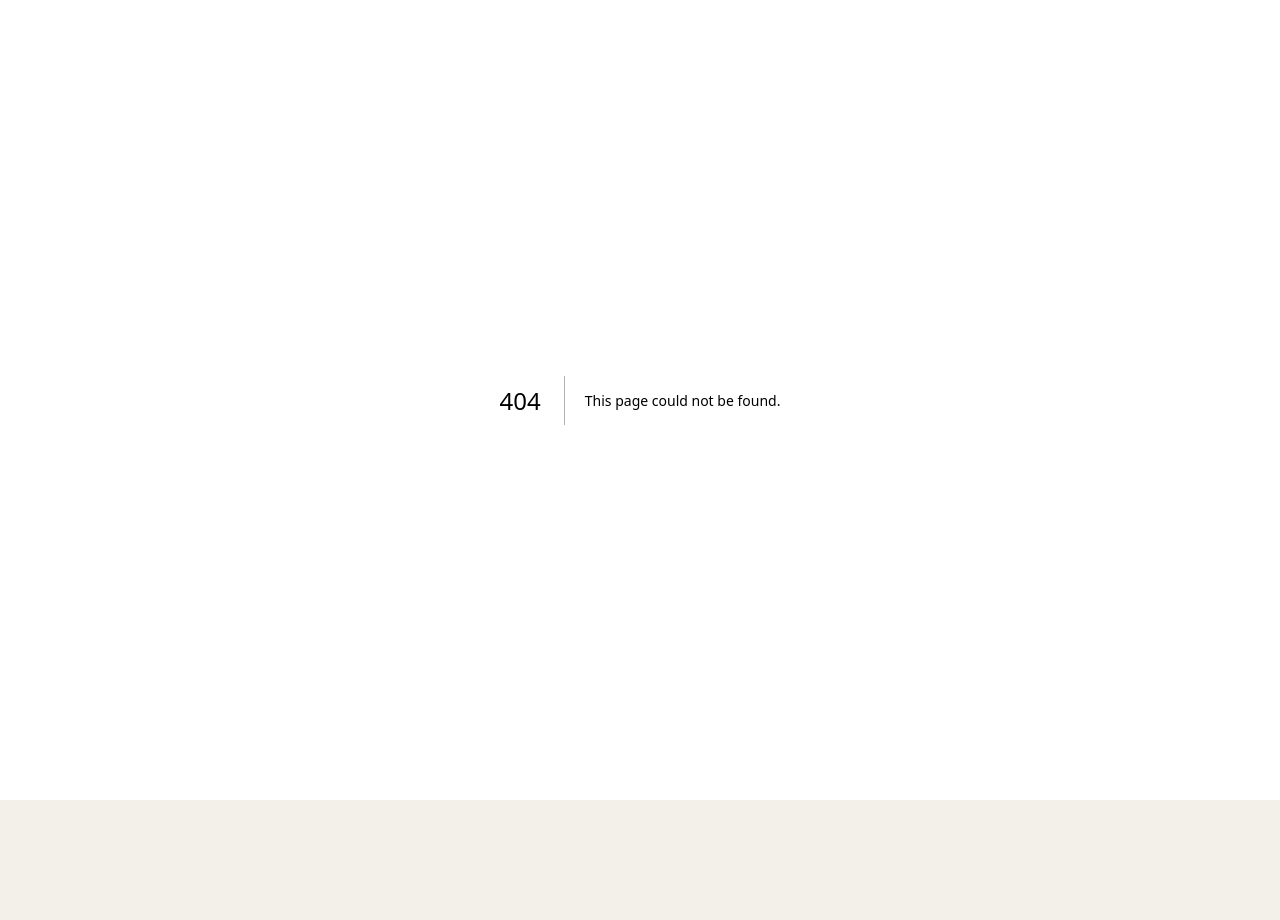
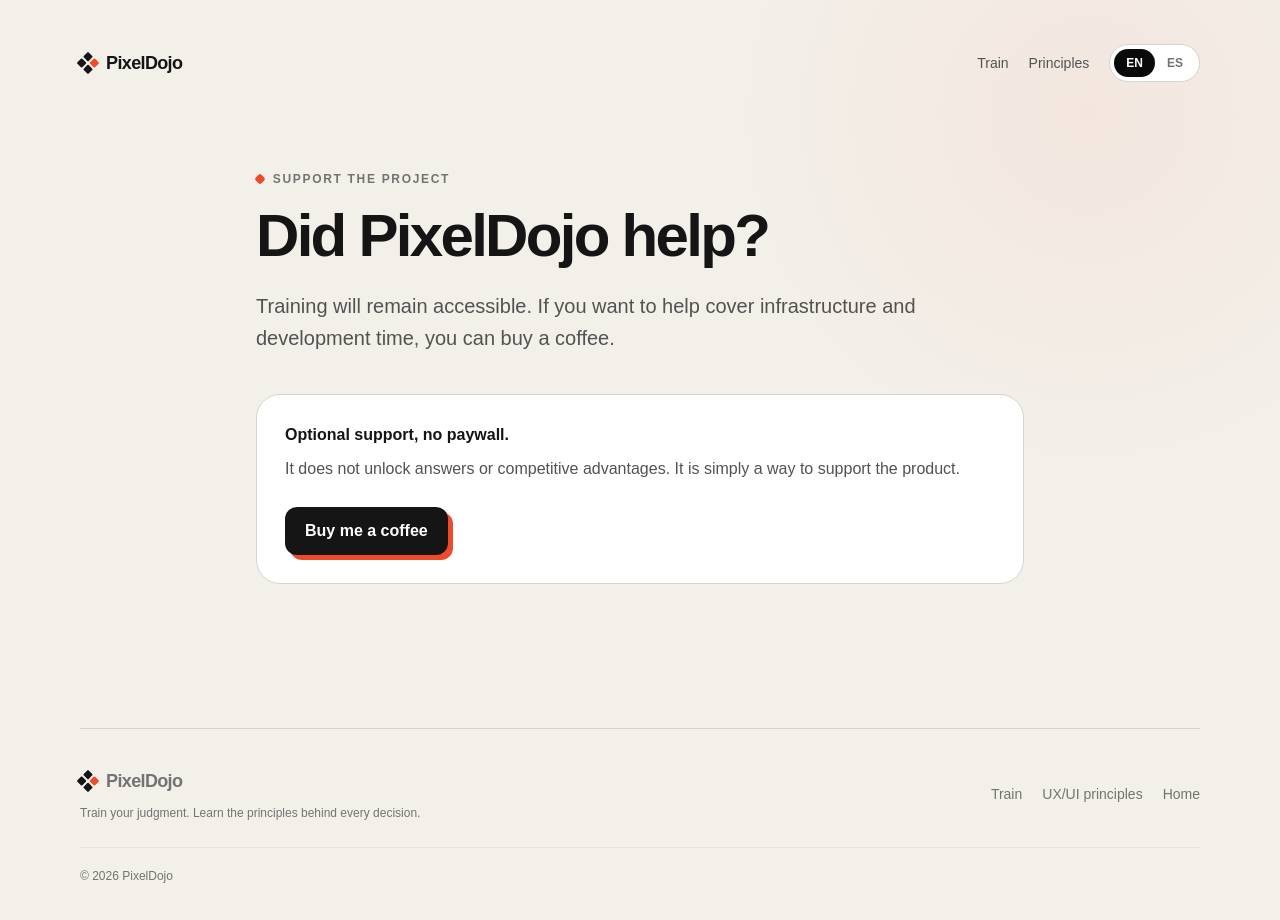
Before and after one commit to pablomrdz/pixeldojo, a Next.js app: page /en/support in a window 1280 px wide. Before the commit this address had no page. Shown: the top 920 px of the page. Before the commit the page ends 800 px from the top, so only its background shows below. Built offline with nearby package versions, Linux system fonts and the light colour scheme; no server answers.

Commit message:
feat: add lightweight support page

```diff
--- /dev/null
+++ b/app/[locale]/support/page.tsx
@@ -0,0 +1,67 @@
+import type { Metadata } from "next";
+import { notFound } from "next/navigation";
+import { ContentPage } from "@/components/ContentPage";
+import { siteConfig } from "@/lib/site";
+import type { Locale } from "@/lib/types";
+
+export async function generateMetadata({ params }: { params: Promise<{ locale: string }> }): Promise<Metadata> {
+  const { locale: rawLocale } = await params;
+  const locale: Locale = rawLocale === "es" ? "es" : "en";
+  return {
+    title: locale === "es" ? "Apoya PixelDojo" : "Support PixelDojo",
+    description:
+      locale === "es"
+        ? "Ayuda a mantener PixelDojo rápido, independiente y accesible."
+        : "Help keep PixelDojo fast, independent, and accessible.",
+    alternates: { languages: { en: "/en/support", es: "/es/support" } },
+  };
+}
+
+export default async function SupportPage({ params }: { params: Promise<{ locale: string }> }) {
+  const { locale: rawLocale } = await params;
+  if (rawLocale !== "en" && rawLocale !== "es") notFound();
+  const locale = rawLocale as Locale;
+
+  return (
+    <ContentPage locale={locale} enSuffix="/support" esSuffix="/support">
+      <p className="brand-eyebrow text-xs font-semibold uppercase tracking-[0.14em] text-neutral-500">
+        {locale === "es" ? "Apoya el proyecto" : "Support the project"}
+      </p>
+      <h1 className="mt-4 text-4xl font-semibold tracking-[-0.045em] md:text-6xl">
+        {locale === "es" ? "¿Te sirvió PixelDojo?" : "Did PixelDojo help?"}
+      </h1>
+      <p className="mt-6 text-xl leading-8 text-neutral-600">
+        {locale === "es"
+          ? "El entrenamiento seguirá siendo accesible. Si quieres ayudar a cubrir infraestructura y tiempo de desarrollo, puedes invitar un café."
+          : "Training will remain accessible. If you want to help cover infrastructure and development time, you can buy a coffee."}
+      </p>
+
+      <div className="mt-10 rounded-3xl border border-neutral-300 bg-white p-7">
+        <p className="font-semibold">
+          {locale === "es" ? "Apoyo voluntario, sin paywall." : "Optional support, no paywall."}
+        </p>
+        <p className="mt-2 leading-7 text-neutral-600">
+          {locale === "es"
+            ? "No desbloquea respuestas ni ventajas competitivas. Es simplemente una forma de apoyar el producto."
+            : "It does not unlock answers or competitive advantages. It is simply a way to support the product."}
+        </p>
+        {siteConfig.supportUrl ? (
+          <a
+            href={siteConfig.supportUrl}
+            target="_blank"
+            rel="noreferrer"
+            className="brand-cta mt-6 inline-flex rounded-xl px-5 py-3 font-semibold"
+          >
+            {locale === "es" ? "Invítame un café" : "Buy me a coffee"}
+          </a>
+        ) : (
+          <p className="mt-6 text-sm font-medium text-neutral-500">
+            {locale === "es"
+              ? "El enlace de apoyo se publicará antes del lanzamiento."
+              : "The support link will be published before launch."}
+          </p>
+        )}
+      </div>
+    </ContentPage>
+  );
+}
```
